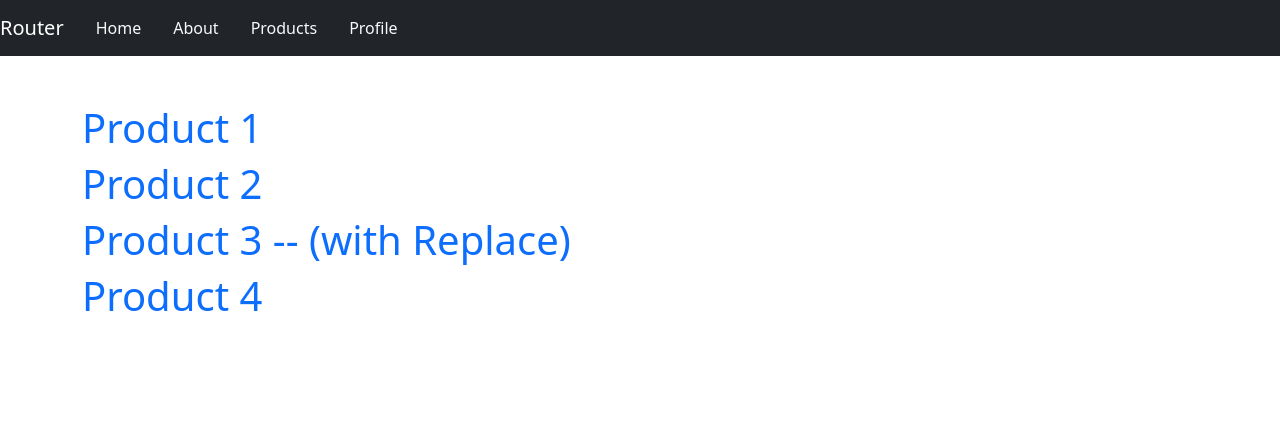
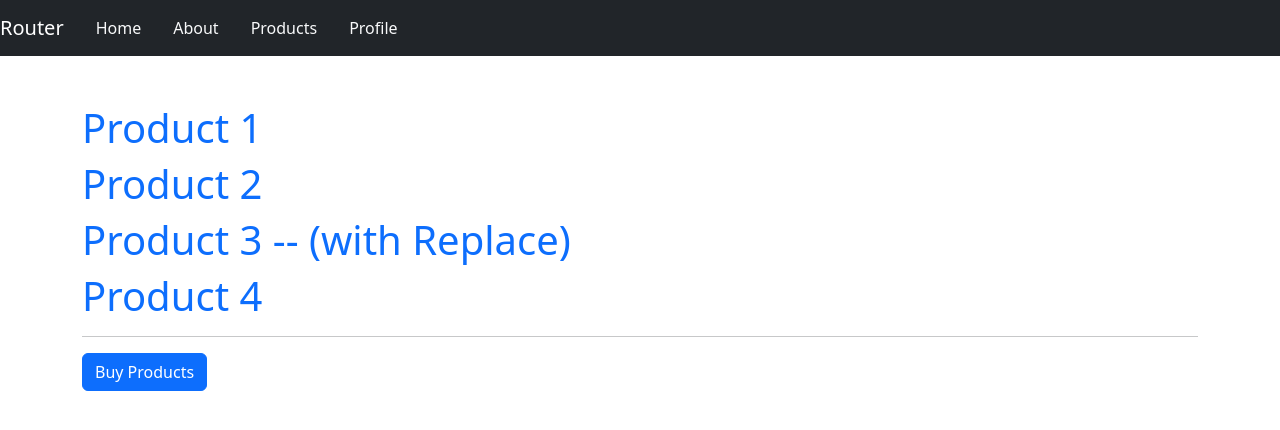
Before and after one commit to hardikd-zignuts/NEXT-JS--Practice, a Next.js app: page /product in a window 1280 px wide. Shown: the top 430 px of the page. Built offline with nearby package versions, Linux system fonts and the light colour scheme.

Commit message:
feat: :ambulance: Navigating Programmatically

```diff
--- a/pages/product/index.js
+++ b/pages/product/index.js
@@ -1,7 +1,15 @@
 import Link from 'next/link'
+import { useRouter } from 'next/router'
 import React from 'react'
 
 const Products = () => {
+  const router = useRouter()
+  const handleClick = () => {
+    alert('Order placed Successfully')
+    router.push('/')
+    // also use replace to remove history
+    // router.replace('/')
+  }
   return (
     <div>
       <Link href='/product/1'>
@@ -16,6 +24,8 @@ const Products = () => {
       <Link href='/product/4'>
         <h1>Product 4</h1>
       </Link>
+      <hr />
+      <button onClick={handleClick} className='btn btn-primary'>Buy Products</button>
     </div>
   )
 }
```
